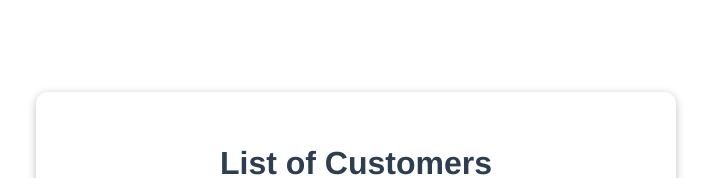
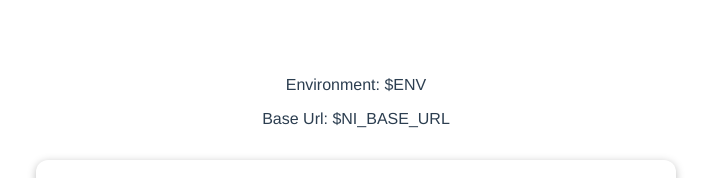
Before and after one commit to Network-Inventory/ni-frontend, a Vue app: page / in a window 1280 px wide. Shown: the top 178 px of the page, without its empty margins (284-995 px from the left). Built offline with nearby package versions, Linux system fonts and the light colour scheme; no server answers.

Commit message:
add support for environment variables

```diff
--- a/src/App.vue
+++ b/src/App.vue
@@ -1,9 +1,13 @@
 <template>
+  <p>Environment: {{ environment }}</p>
+  <p>Base Url: {{ baseUrl }}</p>
   <the-customers></the-customers>
   <the-footer></the-footer>
 </template>
 
 <script>
+import Config from "./config.json";
+
 import TheFooter from "./components/UI/TheFooter.vue";
 import TheCustomers from "./components/customers/TheCustomers.vue";
 
@@ -13,7 +17,10 @@ export default {
     TheCustomers,
   },
   data() {
-    return {};
+    return {
+      environment: Config.ENV,
+      baseUrl: Config.NI_BASE_URL,
+    };
   },
 };
 </script>
--- /dev/null
+++ b/src/config.json
@@ -0,0 +1,4 @@
+{
+  "ENV": "$ENV",
+  "NI_BASE_URL": "$NI_BASE_URL"
+}
```
Also changed, not shown: 2 other files (tests, documents, lock files or other folders).
